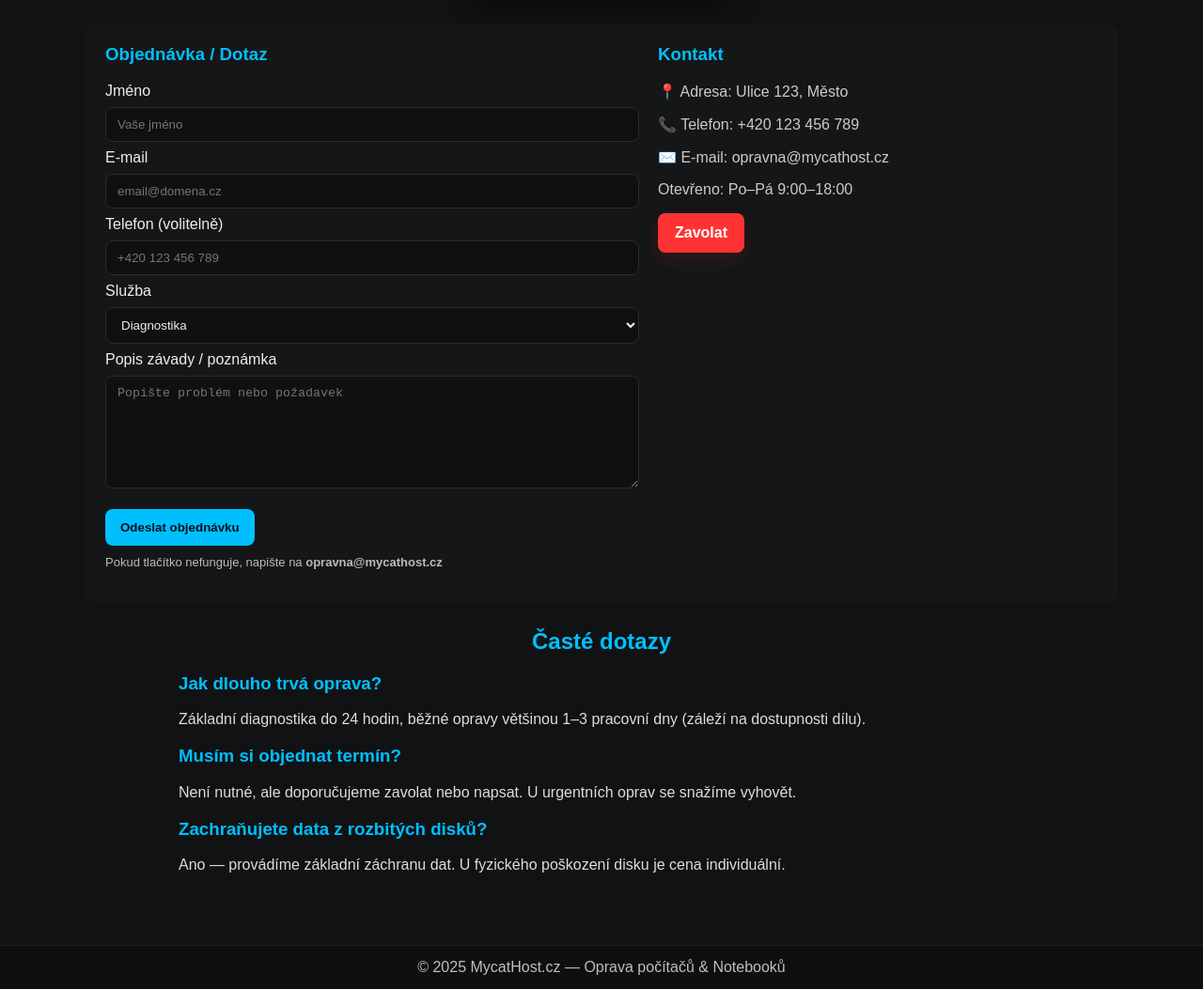
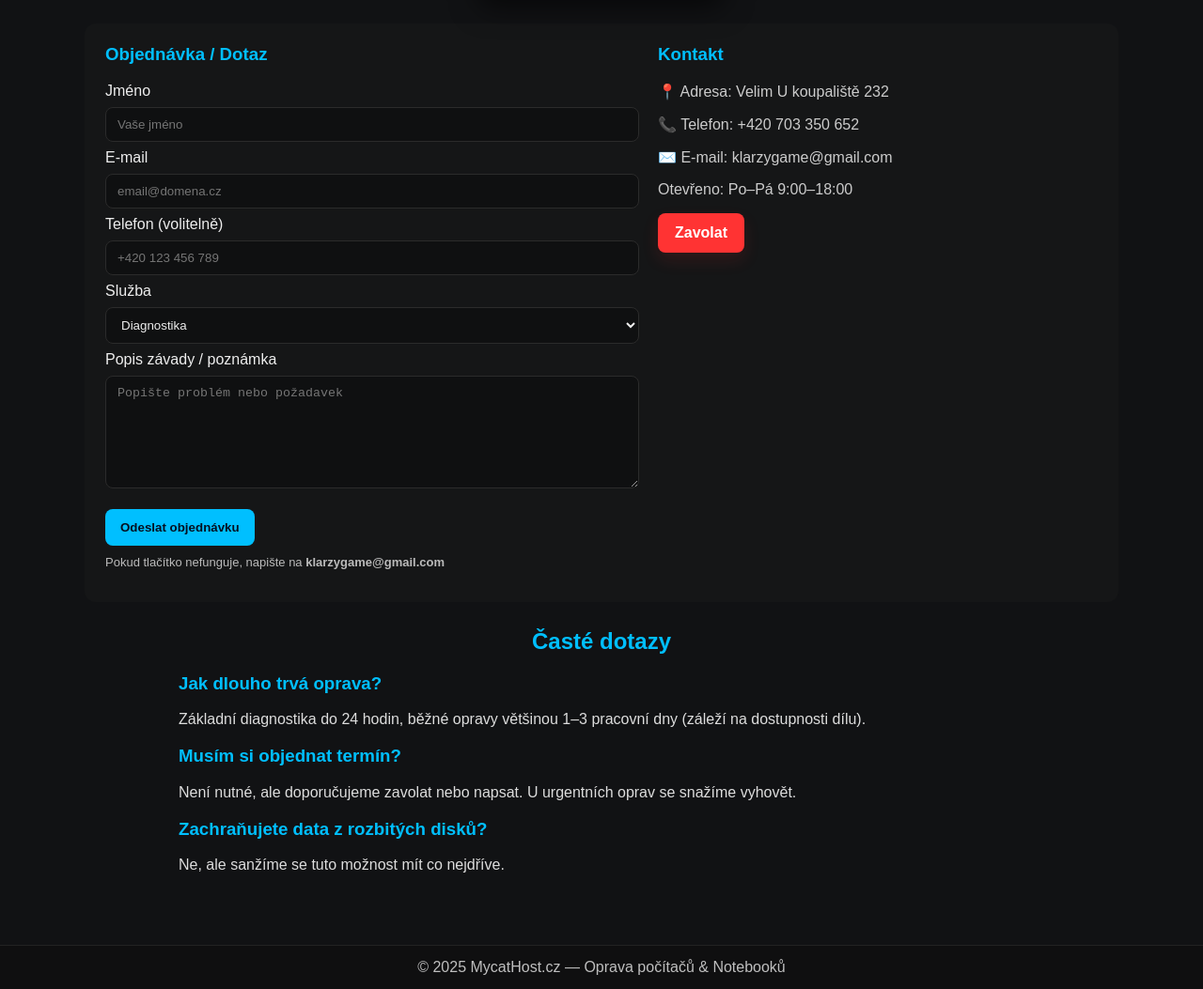
Before and after one commit to Luky1212/MycatHost.cz-DalsiSluzby-Opravapc, a plain HTML site: page index.html in a window 1280 px wide. Shown: the part 988-2041 px from the top of the page at 94% size. Drawn offline with Linux system fonts and the light colour scheme.

Commit message:
Update index.html

```diff
--- a/index.html
+++ b/index.html
@@ -155,7 +155,6 @@
     <a href="https://luky1212.github.io/MycatHost.cz-Beefy/">3D Tisk</a>
     <a href="https://luky1212.github.io/MycatHost.cz-AboutUs/">O nás</a>
     <a href="https://luky1212.github.io/MycatHost.cz-DalsiSluzby/">Další služby</a>
-    <a href="#contact">Kontakt</a>
   </nav>
 
   <!-- hero -->
@@ -269,17 +268,17 @@
         <div style="margin-top:10px;">
           <button class="send-btn" onclick="sendMail()">Odeslat objednávku</button>
         </div>
-        <p style="color:#bbb; font-size:13px; margin-top:10px;">Pokud tlačítko nefunguje, napište na <b>opravna@mycathost.cz</b></p>
+        <p style="color:#bbb; font-size:13px; margin-top:10px;">Pokud tlačítko nefunguje, napište na <b>klarzygame@gmail.com</b></p>
       </form>
 
       <div class="info" aria-hidden="false">
         <h3 style="color:#00bfff; margin-top:0;">Kontakt</h3>
-        <p>📍 Adresa: Ulice 123, Město</p>
-        <p>📞 Telefon: +420 123 456 789</p>
-        <p>✉️ E-mail: opravna@mycathost.cz</p>
+        <p>📍 Adresa: Velim U koupaliště 232</p>
+        <p>📞 Telefon: +420 703 350 652</p>
+        <p>✉️ E-mail: klarzygame@gmail.com</p>
         <p style="margin-top:8px; color:#ccc;">Otevřeno: Po–Pá 9:00–18:00</p>
         <div style="margin-top:12px;">
-          <a class="btn" href="tel:+420123456789">Zavolat</a>
+          <a class="btn" href="tel:+420703350652">Zavolat</a>
         </div>
       </div>
     </section>
@@ -295,7 +294,7 @@
         <p>Není nutné, ale doporučujeme zavolat nebo napsat. U urgentních oprav se snažíme vyhovět.</p>
 
         <h3>Zachraňujete data z rozbitých disků?</h3>
-        <p>Ano — provádíme základní záchranu dat. U fyzického poškození disku je cena individuální.</p>
+        <p>Ne, ale sanžíme se tuto možnost mít co nejdříve.</p>
       </div>
     </section>
   </main>
```
